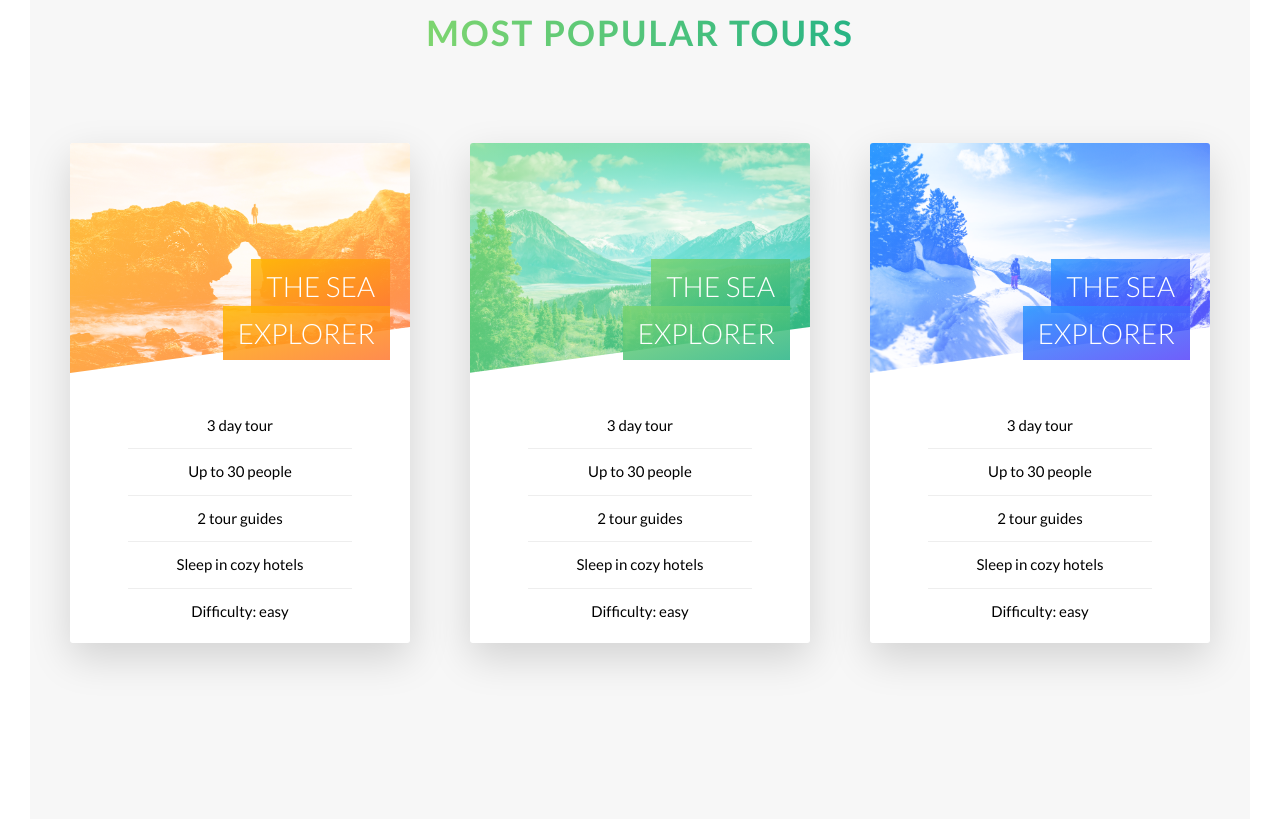
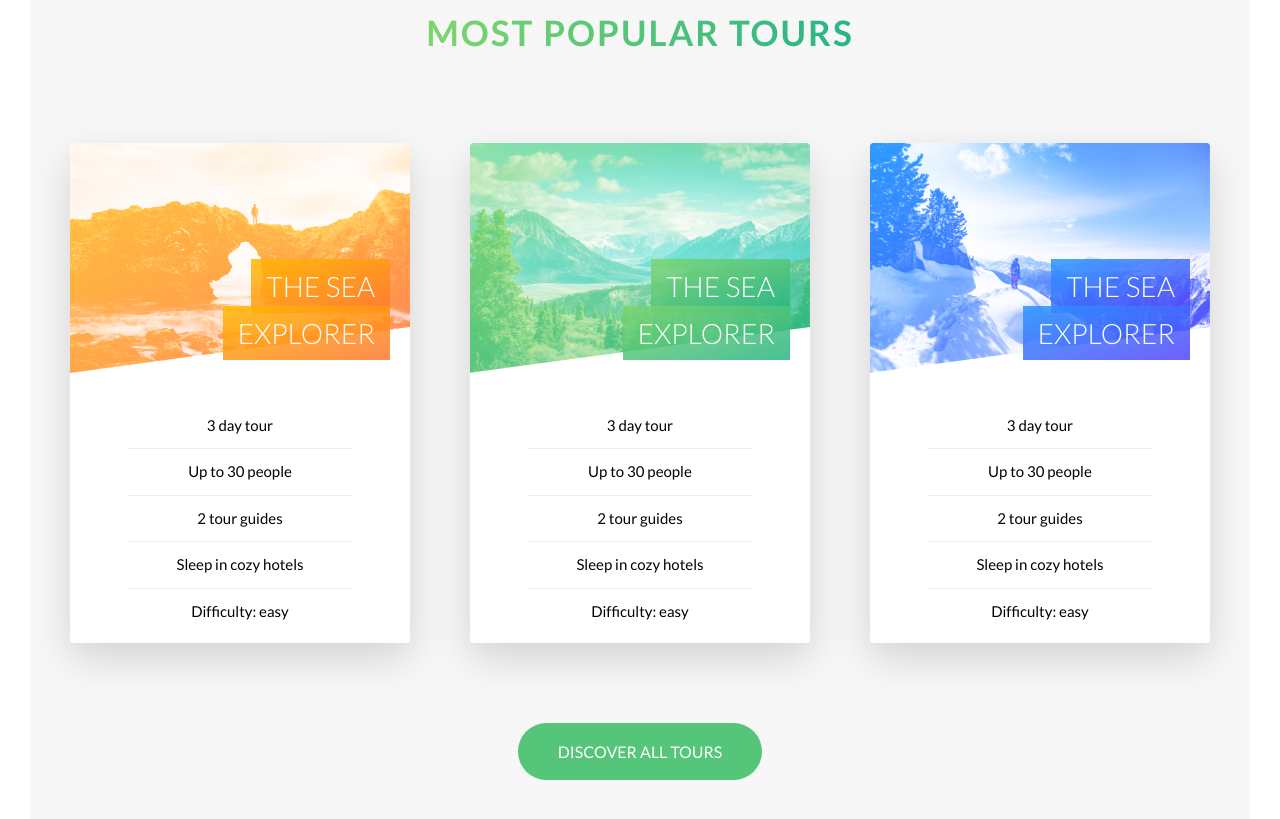
Before and after one commit to chinmayapati/natours, a website: page index.html in a window 1280 px wide. Shown: the part 2337-3156 px from the top of the page. Drawn offline with Linux system fonts and the light colour scheme.

Commit message:
Added discover all button

```diff
--- a/index.html
+++ b/index.html
@@ -192,6 +192,9 @@
                     </div>
                 </div>
             </div>
+            <div class="u-center-text u-margin-top-big">
+                <a href="#" class="btn btn-green">Discover all tours</a>
+            </div>
         </section>
     </main>
 
--- a/sass/base/_utilities.scss
+++ b/sass/base/_utilities.scss
@@ -3,3 +3,8 @@
 .u-margin-bottom-small { margin-bottom: 1.5rem; }
 .u-margin-bottom-medium { margin-bottom: 4rem; }
 .u-margin-bottom-large { margin-bottom: 8rem; }
+
+.u-margin-top-xlarge { margin-top: 10rem; }
+.u-margin-top-large { margin-top: 8rem; }
+.u-margin-top-medium { margin-top: 4rem; }
+.u-margin-top-small { margin-top: 1.5rem; }
--- a/sass/components/_button.scss
+++ b/sass/components/_button.scss
@@ -21,11 +21,20 @@
         transform: translateY(-.1rem);
         box-shadow: 0 .5rem 1rem rgba($color-black,.2);
     }
+
+    // btn colors
     &-white {
         background-color: $color-white;
         color: $color-grey-dark;
         &::after {
             background-color: $color-white;
+        }
+    }
+    &-green {
+        background-color: $color-primary;
+        color: $color-white;
+        &::after {
+            background-color: $color-primary;
         }
     }
     &::after {
--- a/sass/components/_card.scss
+++ b/sass/components/_card.scss
@@ -50,6 +50,8 @@
         background-blend-mode: screen;
         -webkit-clip-path: polygon(0 0, 100% 0, 100% 80%, 0 100%);
         clip-path: polygon(0 0, 100% 0, 100% 80%, 0 100%);
+        border-top-left-radius: 3px;
+        border-top-right-radius: 3px;
 
         &--1 {
             background-image: linear-gradient(to right bottom, $color-secondary-light, $color-secondary-dark), url('../img/nat-5.jpg');
--- a/sass/main.scss
+++ b/sass/main.scss
@@ -12,7 +12,6 @@
 @import 'components/feature-box';
 @import 'components/card';
 
-
 @import 'layout/grid';
 @import 'layout/header';
 
--- a/sass/pages/_home.scss
+++ b/sass/pages/_home.scss
@@ -17,6 +17,6 @@
 
 .section-tours {
     background-color: $color-grey-light-1;
-    padding: 25rem 0 50rem 0;
+    padding: 25rem 0 15rem 0;
     margin-top: -10rem;
 }
```
Also changed, not shown: css/style.css.
